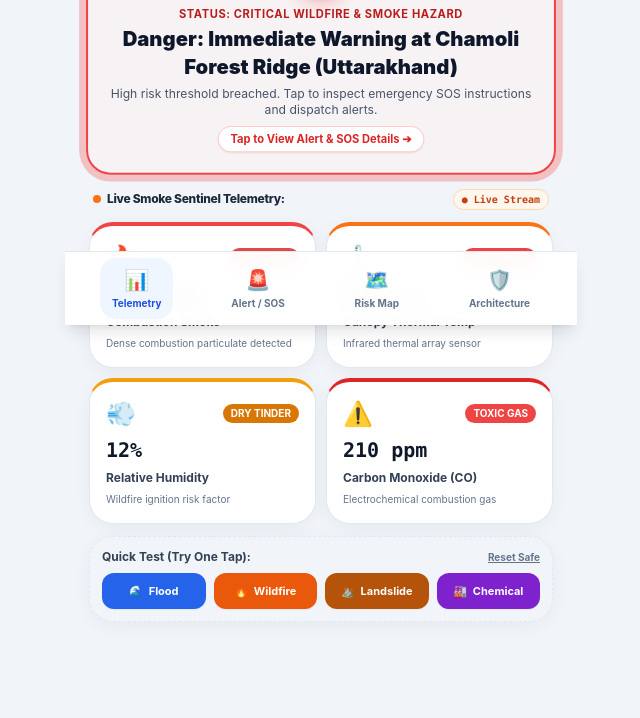
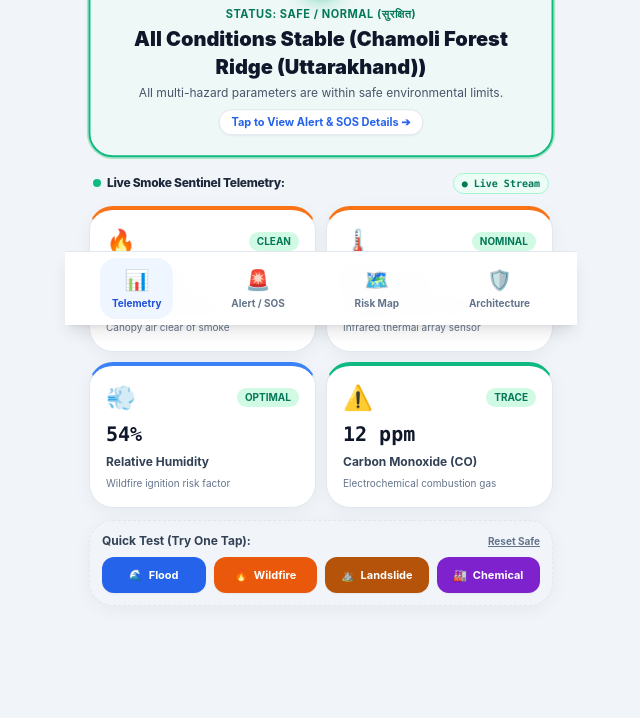
Before and after one commit to GokulnathRIT/ENVISAGE, a website: page index.html in a window 1280 px wide. Shown: the part 475-1193 px from the top of the page, without its empty margins (319-959 px from the left). Drawn offline with nearby package versions, Linux system fonts and the light colour scheme.

Commit message:
Set smoke and wildfire sensor data to normal and safe baseline on UI

```diff
--- a/index.html
+++ b/index.html
@@ -128,13 +128,13 @@
   <section id="screen-detection" class="space-y-3">
 
     <!-- 0. ACTIVE SELECTED SENSOR NODE BANNER -->
-    <div id="active-node-banner" class="gpay-card p-3.5 bg-gradient-to-r from-orange-950 via-slate-900 to-red-950 text-white shadow-md space-y-2 border border-orange-700/60">
+    <div id="active-node-banner" class="gpay-card p-3.5 bg-gradient-to-r from-slate-900 via-slate-800 to-indigo-950 text-white shadow-md space-y-2 border border-slate-700/60">
       <div class="flex items-center justify-between">
         <div class="flex items-center gap-1.5 flex-wrap">
           <span id="active-node-cat-badge" class="text-[10px] font-extrabold px-2.5 py-0.5 rounded-full bg-orange-500/20 text-orange-300 border border-orange-400/40 uppercase tracking-wide flex items-center gap-1 font-mono">
             <span id="active-node-cat-icon">🔥</span> <span id="active-node-cat-name">WILDFIRE &amp; SMOKE SENTINEL</span>
           </span>
-          <span id="active-node-hardware-badge" class="text-[9px] font-mono font-black px-2 py-0.5 rounded-full bg-red-600 text-white animate-pulse">EDGE SENSOR #06</span>
+          <span id="active-node-hardware-badge" class="text-[9px] font-mono font-black px-2 py-0.5 rounded-full bg-emerald-500 text-white">EDGE NODE #06</span>
         </div>
         <button onclick="openNodeSelectorModal()" class="text-[11px] font-bold px-2.5 py-1 rounded-xl bg-white/15 hover:bg-white/25 text-white border border-white/20 transition-all flex items-center gap-1 cursor-pointer shadow-sm">
           <span>🔄</span> <span>Switch (20)</span>
@@ -151,8 +151,8 @@
       </div>
 
       <div class="flex items-center justify-between text-[10px] text-slate-300 pt-1.5 border-t border-slate-700/60 font-mono">
-        <span id="active-node-sensor-type" class="truncate max-w-[210px] text-orange-300">⚡ MQ-2 Optical Smoke + Thermal IR Array</span>
-        <a id="active-node-gmaps-link" href="https://maps.google.com/?q=30.4225,79.3242" target="_blank" class="text-orange-300 hover:text-orange-200 underline font-bold flex items-center gap-0.5">
+        <span id="active-node-sensor-type" class="truncate max-w-[210px] text-slate-300">⚡ MQ-2 Optical Smoke + Thermal IR Array</span>
+        <a id="active-node-gmaps-link" href="https://maps.google.com/?q=30.4225,79.3242" target="_blank" class="text-blue-300 hover:text-blue-200 underline font-bold flex items-center gap-0.5">
           <span>📍</span> <span>Maps Pin ↗</span>
         </a>
       </div>
@@ -163,15 +163,15 @@
       <div class="flex items-center justify-between">
         <div class="flex items-center gap-1.5">
           <span class="relative flex h-2 w-2">
-            <span class="animate-ping absolute inline-flex h-full w-full rounded-full bg-red-400 opacity-75"></span>
-            <span class="relative inline-flex rounded-full h-2 w-2 bg-red-500"></span>
+            <span class="animate-ping absolute inline-flex h-full w-full rounded-full bg-emerald-400 opacity-75"></span>
+            <span class="relative inline-flex rounded-full h-2 w-2 bg-emerald-500"></span>
           </span>
           <span class="text-xs font-black text-slate-800 tracking-tight flex items-center gap-1">
             <span>⚡ Edge AI Intelligence</span>
             <span class="text-[9px] bg-slate-900 text-white font-mono px-1.5 py-0.2 rounded font-bold">ESP32 TinyML</span>
           </span>
         </div>
-        <span id="edge-ai-latency" class="text-[10px] font-mono text-red-700 font-bold bg-red-50 px-2 py-0.5 rounded-full border border-red-200">
+        <span id="edge-ai-latency" class="text-[10px] font-mono text-emerald-700 font-bold bg-emerald-50 px-2 py-0.5 rounded-full border border-emerald-200">
           ● 14ms Latency
         </span>
       </div>
@@ -184,8 +184,8 @@
         </div>
         <div class="p-1.5 rounded-xl bg-slate-50 border border-slate-100">
           <div class="text-[9px] font-bold text-slate-400 uppercase font-mono">Anomaly Score</div>
-          <div class="text-[11px] font-black text-red-600 font-mono mt-0.5" id="edge-anomaly-score">0.96 (CRITICAL)</div>
-          <div class="text-[9px] text-red-600 font-bold" id="edge-confidence">98.0% Conf</div>
+          <div class="text-[11px] font-black text-slate-800 font-mono mt-0.5" id="edge-anomaly-score">0.12 (Safe)</div>
+          <div class="text-[9px] text-blue-600 font-bold" id="edge-confidence">96.4% Conf</div>
         </div>
         <div class="p-1.5 rounded-xl bg-slate-50 border border-slate-100">
           <div class="text-[9px] font-bold text-slate-400 uppercase font-mono">Offline Buffer</div>
@@ -203,16 +203,16 @@
     </div>
 
     <!-- 1. BIG TRAFFIC LIGHT STATUS CARD -->
-    <div id="traffic-card" onclick="goToScreen('alert')" class="gpay-card p-5 cursor-pointer border-2 border-red-500 bg-red-50/50 pulse-red text-center space-y-2">
-      <div class="inline-flex items-center justify-center w-16 h-16 rounded-full bg-red-500 text-white text-3xl shadow-lg shadow-red-500/30" id="traffic-circle-icon">
-        🔴
+    <div id="traffic-card" onclick="goToScreen('alert')" class="gpay-card p-5 cursor-pointer border-2 border-emerald-500 bg-emerald-50/40 pulse-green text-center space-y-2">
+      <div class="inline-flex items-center justify-center w-16 h-16 rounded-full bg-emerald-500 text-white text-3xl shadow-lg shadow-emerald-500/30" id="traffic-circle-icon">
+        🟢
       </div>
       <div>
-        <div class="text-[11px] font-bold uppercase tracking-wider text-red-700" id="txt-status-level">STATUS: CRITICAL WILDFIRE HAZARD</div>
-        <div class="text-xl font-black text-slate-900 mt-0.5" id="txt-status-title">High Combustion Smoke Detected</div>
-        <p class="text-xs text-slate-600 mt-1" id="txt-status-desc">Optical smoke particulate at 1,480 ppm with canopy heat at 48.6°C. Immediate alert dispatched.</p>
-      </div>
-      <div class="inline-block text-[11px] font-bold text-red-600 bg-white px-3 py-1 rounded-full shadow-sm border border-red-200" id="txt-tap-sos">
+        <div class="text-[11px] font-bold uppercase tracking-wider text-emerald-700" id="txt-status-level">STATUS: SAFE / NORMAL (सुरक्षित)</div>
+        <div class="text-xl font-black text-slate-900 mt-0.5" id="txt-status-title">All Conditions Stable (Chamoli Ridge)</div>
+        <p class="text-xs text-slate-600 mt-1" id="txt-status-desc">Canopy smoke, infrared thermal heat, and combustion levels are within safe environmental limits.</p>
+      </div>
+      <div class="inline-block text-[11px] font-bold text-blue-600 bg-white px-3 py-1 rounded-full shadow-sm border border-slate-200" id="txt-tap-sos">
         Tap to View Alert &amp; SOS Details ➔
       </div>
     </div>
@@ -221,12 +221,12 @@
     <div class="flex items-center justify-between px-1 pt-1">
       <div class="flex items-center gap-1.5">
         <span class="relative flex h-2 w-2">
-          <span class="animate-ping absolute inline-flex h-full w-full rounded-full bg-orange-400 opacity-75"></span>
-          <span class="relative inline-flex rounded-full h-2 w-2 bg-orange-500"></span>
+          <span class="animate-ping absolute inline-flex h-full w-full rounded-full bg-emerald-400 opacity-75"></span>
+          <span class="relative inline-flex rounded-full h-2 w-2 bg-emerald-500"></span>
         </span>
         <span class="text-xs font-extrabold text-slate-800 tracking-tight" id="txt-sec-sensors">Live Smoke Sentinel Telemetry:</span>
       </div>
-      <span class="text-[10px] font-mono text-orange-700 font-bold bg-orange-50 px-2 py-0.5 rounded-full border border-orange-200" id="live-packet-ping">
+      <span class="text-[10px] font-mono text-emerald-700 font-bold bg-emerald-50 px-2 py-0.5 rounded-full border border-emerald-200" id="live-packet-ping">
         ● Live Stream
       </span>
     </div>
@@ -234,47 +234,47 @@
     <div class="grid grid-cols-2 gap-2.5">
 
       <!-- Card 1: Optical Smoke -->
-      <div id="card-1-box" class="gpay-card p-4 space-y-1.5 border-t-4 border-t-red-500">
+      <div id="card-1-box" class="gpay-card p-4 space-y-1.5 border-t-4 border-t-orange-500">
         <div class="flex items-center justify-between">
           <span class="text-2xl" id="icon-water">🔥</span>
-          <span class="text-[10px] font-bold px-2 py-0.5 rounded-full bg-red-600 text-white animate-pulse" id="badge-water">FIRE SPIKE</span>
-        </div>
-        <div class="text-xl font-black text-slate-900 font-mono" id="disp-water">1480 ppm</div>
+          <span class="text-[10px] font-bold px-2 py-0.5 rounded-full bg-emerald-100 text-emerald-700" id="badge-water">CLEAN</span>
+        </div>
+        <div class="text-xl font-black text-slate-900 font-mono" id="disp-water">38 ppm</div>
         <div class="text-xs font-bold text-slate-700" id="lbl-water">Combustion Smoke</div>
-        <div class="text-[10px] text-slate-500" id="desc-water">Dense smoke particulate detected</div>
+        <div class="text-[10px] text-slate-500" id="desc-water">Canopy air clear of smoke</div>
       </div>
 
       <!-- Card 2: Canopy Thermal Temp -->
       <div id="card-2-box" class="gpay-card p-4 space-y-1.5 border-t-4 border-t-orange-500">
         <div class="flex items-center justify-between">
           <span class="text-2xl" id="icon-smoke">🌡️</span>
-          <span class="text-[10px] font-bold px-2 py-0.5 rounded-full bg-red-500 text-white" id="badge-smoke">HEATWAVE</span>
-        </div>
-        <div class="text-xl font-black text-slate-900 font-mono" id="disp-smoke">48.6 °C</div>
+          <span class="text-[10px] font-bold px-2 py-0.5 rounded-full bg-emerald-100 text-emerald-700" id="badge-smoke">NOMINAL</span>
+        </div>
+        <div class="text-xl font-black text-slate-900 font-mono" id="disp-smoke">27.5 °C</div>
         <div class="text-xs font-bold text-slate-700" id="lbl-smoke">Canopy Thermal Temp</div>
         <div class="text-[10px] text-slate-500" id="desc-smoke">Infrared thermal array sensor</div>
       </div>
 
       <!-- Card 3: Relative Humidity -->
-      <div id="card-3-box" class="gpay-card p-4 space-y-1.5 border-t-4 border-t-amber-500">
+      <div id="card-3-box" class="gpay-card p-4 space-y-1.5 border-t-4 border-t-blue-500">
         <div class="flex items-center justify-between">
           <span class="text-2xl" id="icon-air">💨</span>
-          <span class="text-[10px] font-bold px-2 py-0.5 rounded-full bg-amber-600 text-white" id="badge-air">DRY TINDER</span>
-        </div>
-        <div class="text-xl font-black text-slate-900 font-mono" id="disp-air">12%</div>
+          <span class="text-[10px] font-bold px-2 py-0.5 rounded-full bg-emerald-100 text-emerald-700" id="badge-air">OPTIMAL</span>
+        </div>
+        <div class="text-xl font-black text-slate-900 font-mono" id="disp-air">54%</div>
         <div class="text-xs font-bold text-slate-700" id="lbl-air">Relative Humidity</div>
-        <div class="text-[10px] text-slate-500" id="desc-air">Wildfire ignition risk factor</div>
+        <div class="text-[10px] text-slate-500" id="desc-air">Safe humidity level</div>
       </div>
 
       <!-- Card 4: Carbon Monoxide (CO) -->
-      <div id="card-4-box" class="gpay-card p-4 space-y-1.5 border-t-4 border-t-red-600">
+      <div id="card-4-box" class="gpay-card p-4 space-y-1.5 border-t-4 border-t-emerald-500">
         <div class="flex items-center justify-between">
           <span class="text-2xl" id="icon-soil">⚠️</span>
-          <span class="text-[10px] font-bold px-2 py-0.5 rounded-full bg-red-500 text-white" id="badge-soil">TOXIC GAS</span>
-        </div>
-        <div class="text-xl font-black text-slate-900 font-mono" id="disp-soil">210 ppm</div>
+          <span class="text-[10px] font-bold px-2 py-0.5 rounded-full bg-emerald-100 text-emerald-700" id="badge-soil">TRACE</span>
+        </div>
+        <div class="text-xl font-black text-slate-900 font-mono" id="disp-soil">12 ppm</div>
         <div class="text-xs font-bold text-slate-700" id="lbl-soil">Carbon Monoxide (CO)</div>
-        <div class="text-[10px] text-slate-500" id="desc-soil">Electrochemical combustion gas</div>
+        <div class="text-[10px] text-slate-500" id="desc-soil">Within clean atmospheric baseline</div>
       </div>
 
     </div>
@@ -1437,14 +1437,14 @@ Click "Verify Live Feed" above to query live CAP v1.2 JSON from /api/ndma/cap...
     lng: 79.3242,
     isReal: false,
     water: 140.0,
-    smoke: 1480,
-    coPpm: 210,
-    temp: 48.6,
-    humidity: 12,
-    soil: 8,
+    smoke: 38,
+    coPpm: 12,
+    temp: 27.5,
+    humidity: 54,
+    soil: 32,
     rain: 0.0,
-    hazard: "critical",
-    confidence: 98,
+    hazard: "normal",
+    confidence: 96,
     primarySensor: "MQ-2 Optical Smoke + Far-Infrared Flame Array",
     lastUpdated: new Date().toISOString()
   },
```
Also changed, not shown: public/index.html (+45 -45 lines), server.js (+7 -7 lines).
